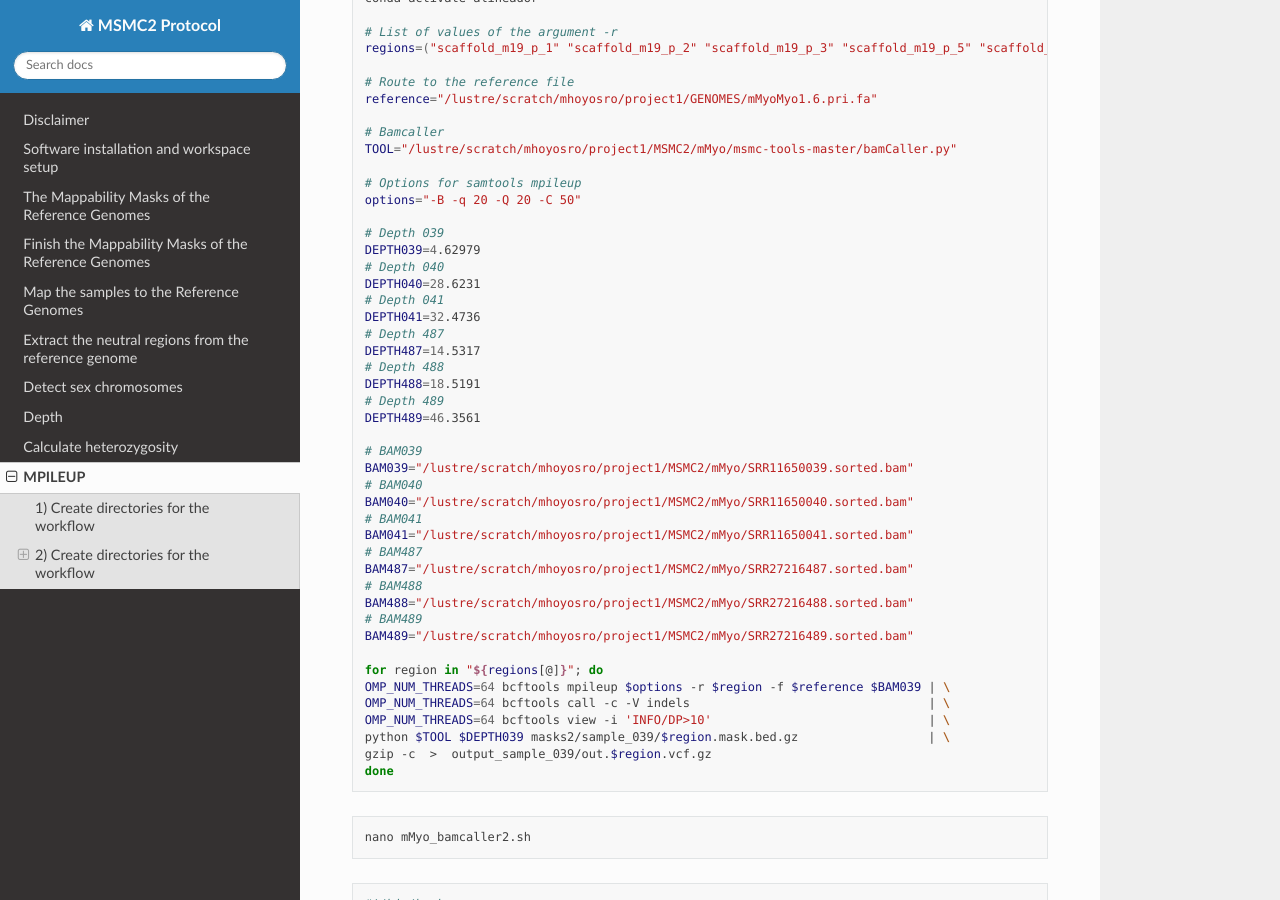
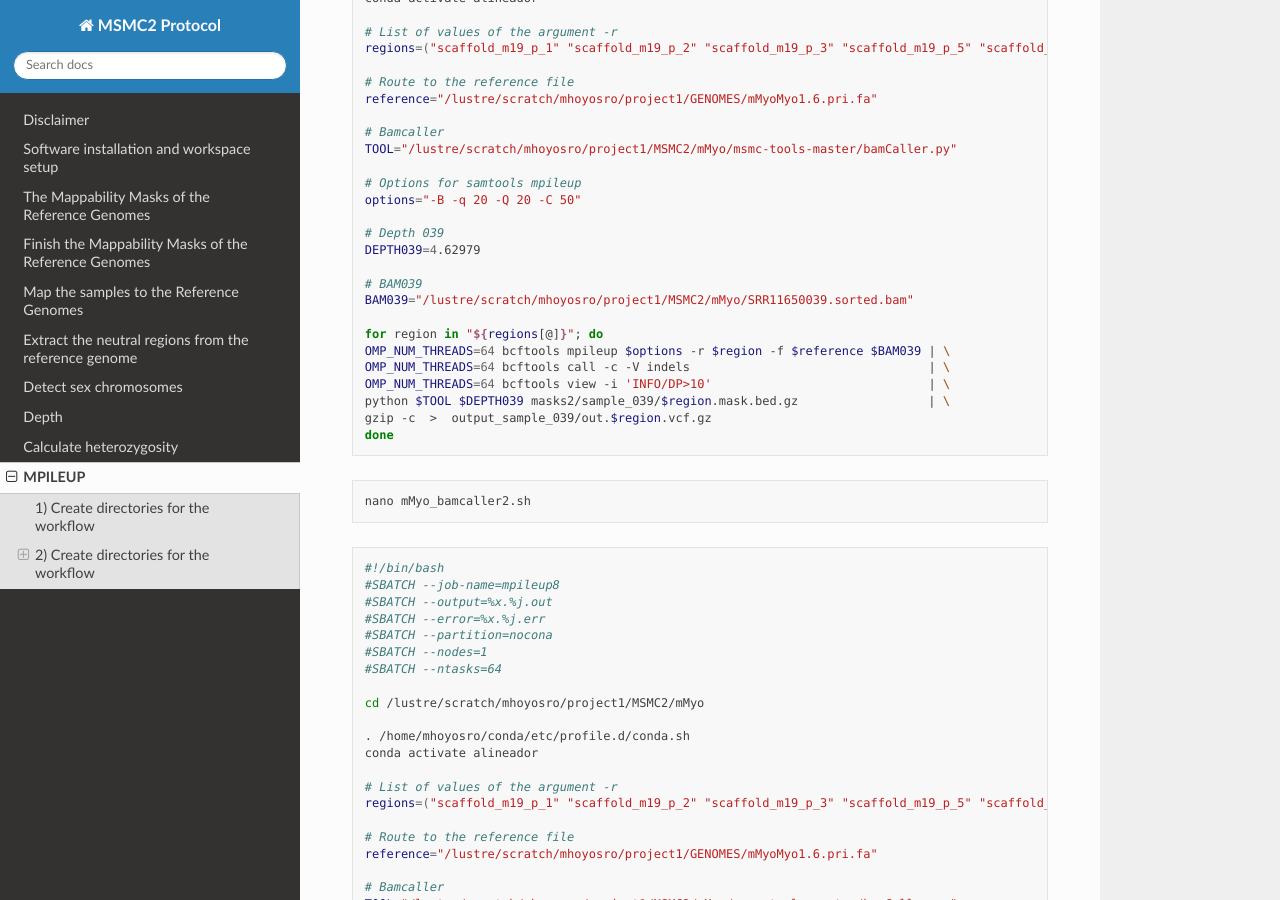
Before and after one commit to hoyosmanuel/MSMC2-Protocol, a Sphinx documentation site: the page built from docs/source/09_Data_Processing_8.rst, in a window 1280 px wide and 900 px high, scrolled down 6586 px. Built offline with Sphinx 7.4.7 and the Read the Docs theme 3.1.0, drawn with Linux system fonts in a browser that asks for light colours.

Commit message:
Update 09_Data_Processing_8.rst

```diff
--- a/docs/source/09_Data_Processing_8.rst
+++ b/docs/source/09_Data_Processing_8.rst
@@ -385,29 +385,9 @@ C) *Myotis myotis*
 
    # Depth 039
    DEPTH039=4.62979
-   # Depth 040
-   DEPTH040=28.6231
-   # Depth 041
-   DEPTH041=32.4736
-   # Depth 487
-   DEPTH487=14.5317
-   # Depth 488
-   DEPTH488=18.5191
-   # Depth 489
-   DEPTH489=46.3561
 
    # BAM039
    BAM039="/lustre/scratch/mhoyosro/project1/MSMC2/mMyo/SRR11650039.sorted.bam"
-   # BAM040
-   BAM040="/lustre/scratch/mhoyosro/project1/MSMC2/mMyo/SRR11650040.sorted.bam"
-   # BAM041
-   BAM041="/lustre/scratch/mhoyosro/project1/MSMC2/mMyo/SRR11650041.sorted.bam"
-   # BAM487
-   BAM487="/lustre/scratch/mhoyosro/project1/MSMC2/mMyo/SRR27216487.sorted.bam"
-   # BAM488
-   BAM488="/lustre/scratch/mhoyosro/project1/MSMC2/mMyo/SRR27216488.sorted.bam"
-   # BAM489
-   BAM489="/lustre/scratch/mhoyosro/project1/MSMC2/mMyo/SRR27216489.sorted.bam"
 
    for region in "${regions[@]}"; do
    OMP_NUM_THREADS=64 bcftools mpileup $options -r $region -f $reference $BAM039 | \
```
